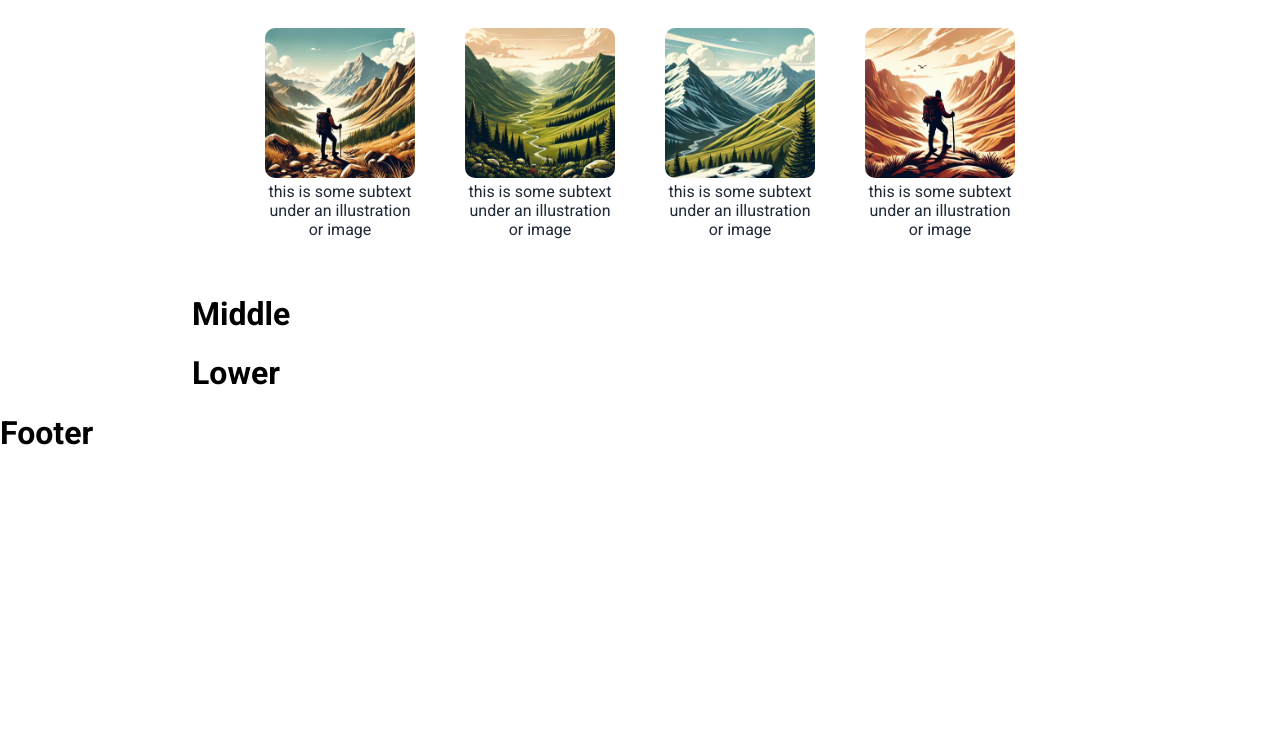
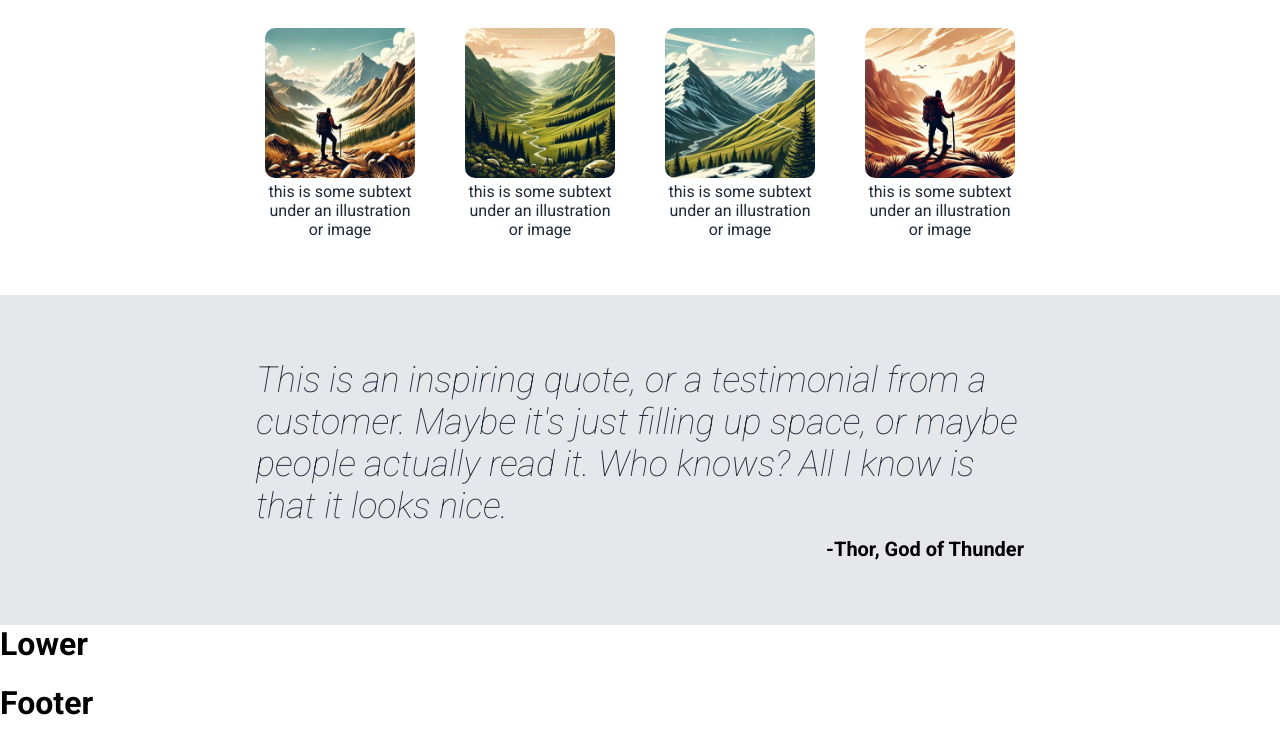
Before and after one commit to chris-gr81/odin-landingpage, a plain HTML site: page index.html in a window 1280 px wide. Shown: the part 625-1369 px from the top of the page. Before the commit the page ends 1098 px from the top, so only its background shows below. Drawn offline with Linux system fonts and the light colour scheme.

Commit message:
Add the signature section as html and css

```diff
--- a/index.html
+++ b/index.html
@@ -25,50 +25,78 @@
         </nav>
         <div id="header-content">
           <div id="hc-left">
-            <p id="hero-main">This website is awsome<p>
-            <p id="hero-second">This website has some subtext that goes here under
-                the main title. It's a smaller font and the color is lower
-                contrast
+            <p id="hero-main">This website is awsome</p>
+            <p id="hero-second">
+              This website has some subtext that goes here under the main title.
+              It's a smaller font and the color is lower contrast
+            </p>
+
             <p>
               <button id="header-button">Sign up</button>
+            </p>
           </div>
+
           <div div="hc-right">
-            <img id="header-img" src="/img/trail.png" alt="a hiking trail in a forrest" />
+            <img
+              id="header-img"
+              src="/img/trail.png"
+              alt="a hiking trail in a forrest"
+            />
           </div>
         </div>
       </header>
 
       <main>
         <div id="main-upper">
-            <div id="main-header">
-                Some random information.
-            </div>
+          <div id="main-header">Some random information.</div>
           <div class="square-holder">
             <div class="card">
-                    <img class="square-img" src="/img/hike1.png" alt="a hiking landscape" />
+              <img
+                class="square-img"
+                src="/img/hike1.png"
+                alt="a hiking landscape"
+              />
               <p>this is some subtext under an illustration or image</p>
             </div>
             <div class="card">
-                    <img class="square-img" src="/img/hike2.png" alt="a hiking landscape" />
+              <img
+                class="square-img"
+                src="/img/hike2.png"
+                alt="a hiking landscape"
+              />
               <p>this is some subtext under an illustration or image</p>
             </div>
             <div class="card">
-                    <img class="square-img" src="/img/hike3.png" alt="a hiking landscape" />
+              <img
+                class="square-img"
+                src="/img/hike3.png"
+                alt="a hiking landscape"
+              />
               <p>this is some subtext under an illustration or image</p>
             </div>
             <div class="card">
-                    <img class="square-img" src="/img/hike4.png" alt="a hiking landscape" />
+              <img
+                class="square-img"
+                src="/img/hike4.png"
+                alt="a hiking landscape"
+              />
               <p>this is some subtext under an illustration or image</p>
             </div>
           </div>
         </div>
         <div id="main-middle">
-            <h1>Middle</h1>
+          <div id="q-box">
+            <div id="quote">
+              This is an inspiring quote, or a testimonial from a customer.
+              Maybe it's just filling up space, or maybe people actually read
+              it. Who knows? All I know is that it looks nice.
+            </div>
+            <div id="signature">-Thor, God of Thunder</div>
+          </div>
         </div>
         <div id="main-lower">
           <h1>Lower</h1>
         </div>
-
       </main>
       <footer>
         <h1>Footer</h1>
--- a/style.css
+++ b/style.css
@@ -115,7 +115,6 @@ nav a {
 main {
     display: flex;
     flex-direction: column;
-    padding: 10px 15% 0 15%;
 }
 
 /* main upper */
@@ -126,6 +125,7 @@ main {
     gap: 50px;
     justify-content: center;
     min-height: 400px;
+    padding: 10px 15% 0 15%;
 }
 #main-header {
     font-size: 36px;
@@ -155,3 +155,28 @@ main {
     width: 150px;
     border-radius: 10px;
 }
+
+/* main middle */
+
+#main-middle {
+    background-color: #E5E7EB;
+    min-height: 300px;
+}
+
+#q-box {
+    padding: 5% 20% 5% 20%;
+}
+#quote {
+
+    font-size: 36px;
+    font-style: italic;
+    color: #1f2937;
+    font-weight: lighter;
+}
+
+#signature {
+    padding-top: 10px;
+    font-weight: 700;
+    font-size: 20px;
+    text-align: right;
+}
```
Lines whose indentation alone changed are shown as unchanged.
